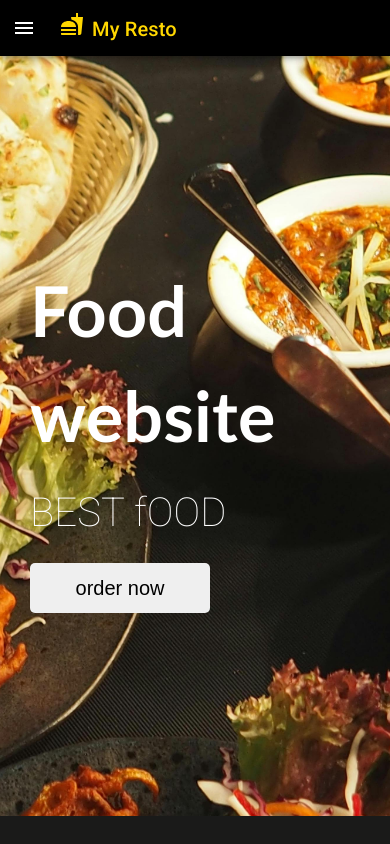
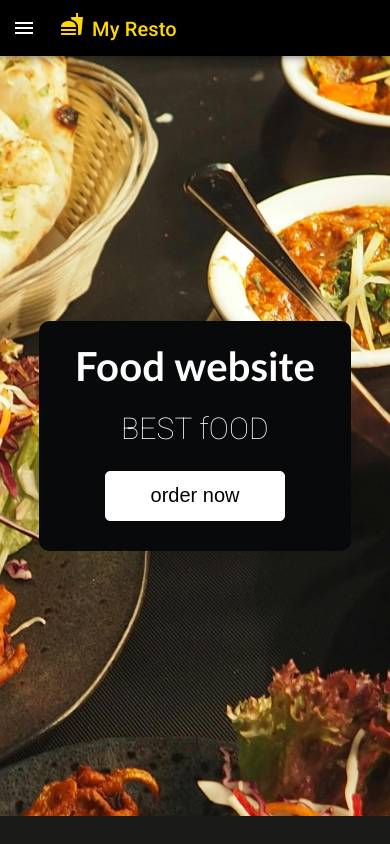
Before and after one commit to mohammadarbaab/mui-project, a React (Create React App) app: page / in a window 390 px wide. Shown: the top 844 px of the page. Built offline with nearby package versions, Linux system fonts and the light colour scheme.

Commit message:
add commit

```diff
--- a/src/styles/HomeStyle.css
+++ b/src/styles/HomeStyle.css
@@ -19,6 +19,7 @@
     font-size: 70px;
     font-family: 'Gill Sans', 'Gill Sans MT', Calibri, 'Trebuchet MS', sans-serif;
     color: white;
+
 }
 
 .home .container p{
@@ -37,4 +38,45 @@
     width: 180px;
     text-decoration: none;
     font-size: 20px;
+    background-color: #292525;
+    color: white;
+    border: 1px solid white;
 }
+.container button:hover{
+    background-color: #07090a;
+    cursor:pointer;
+    transition: 0.3s ease-in;
+}
+
+/* mobileviw */
+@media only screen and (max-width:600px){
+    .home{
+        justify-content: center;
+        align-items: center;
+    }
+    .container {
+        margin-left: 0;
+        border-radius: 10px;
+        width: 80%;
+        display: flex;
+        justify-content: center;
+        flex-direction: column;
+        align-items: center;
+        background-color: #07090a;
+        color: white;
+    }
+    .home .container h1{
+        font-size: 40px;
+        height: 40px;
+        margin: 15px 0px;
+        color: white;
+    }
+    .home .container p{
+        font-size: 30px;
+    }
+    .home .container button{
+        color: black;
+        background: white;
+        margin-bottom: 30px;
+    }
+}
```
Also changed, not shown: trashbin.txt.
